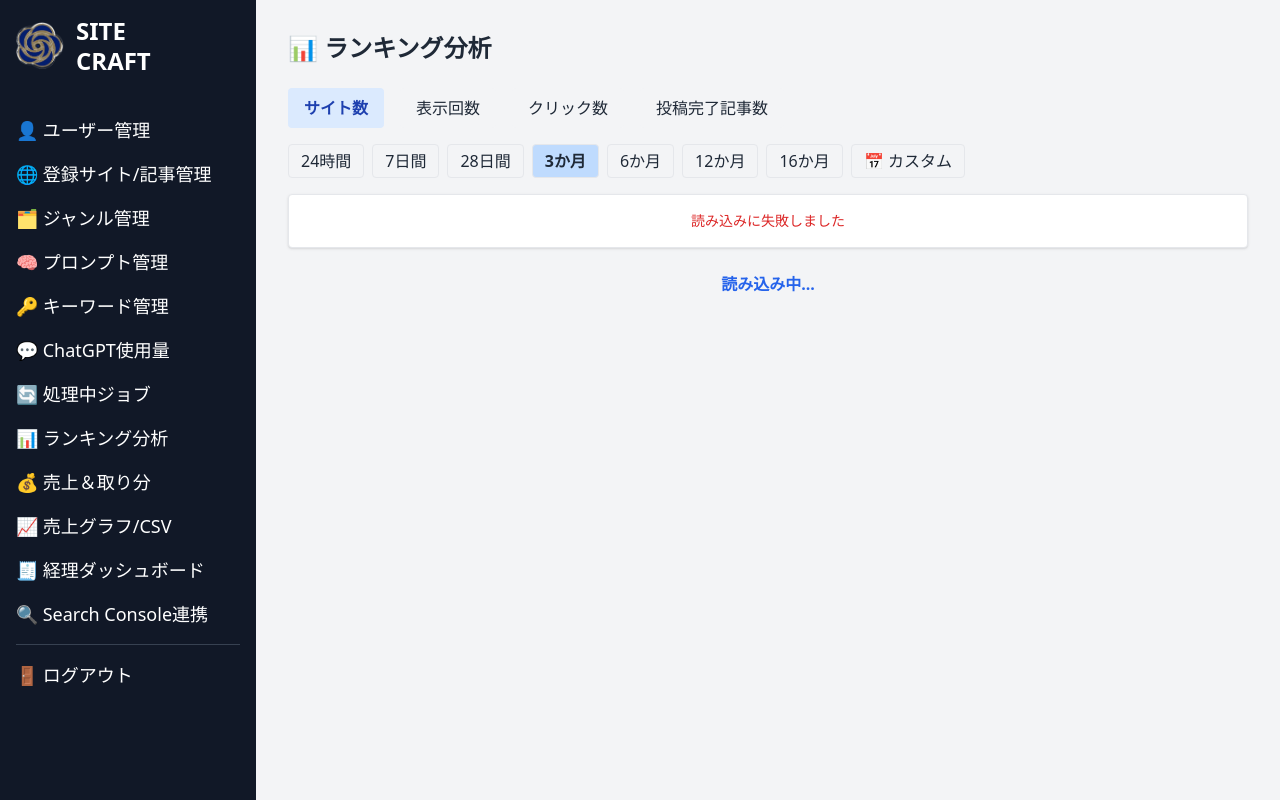
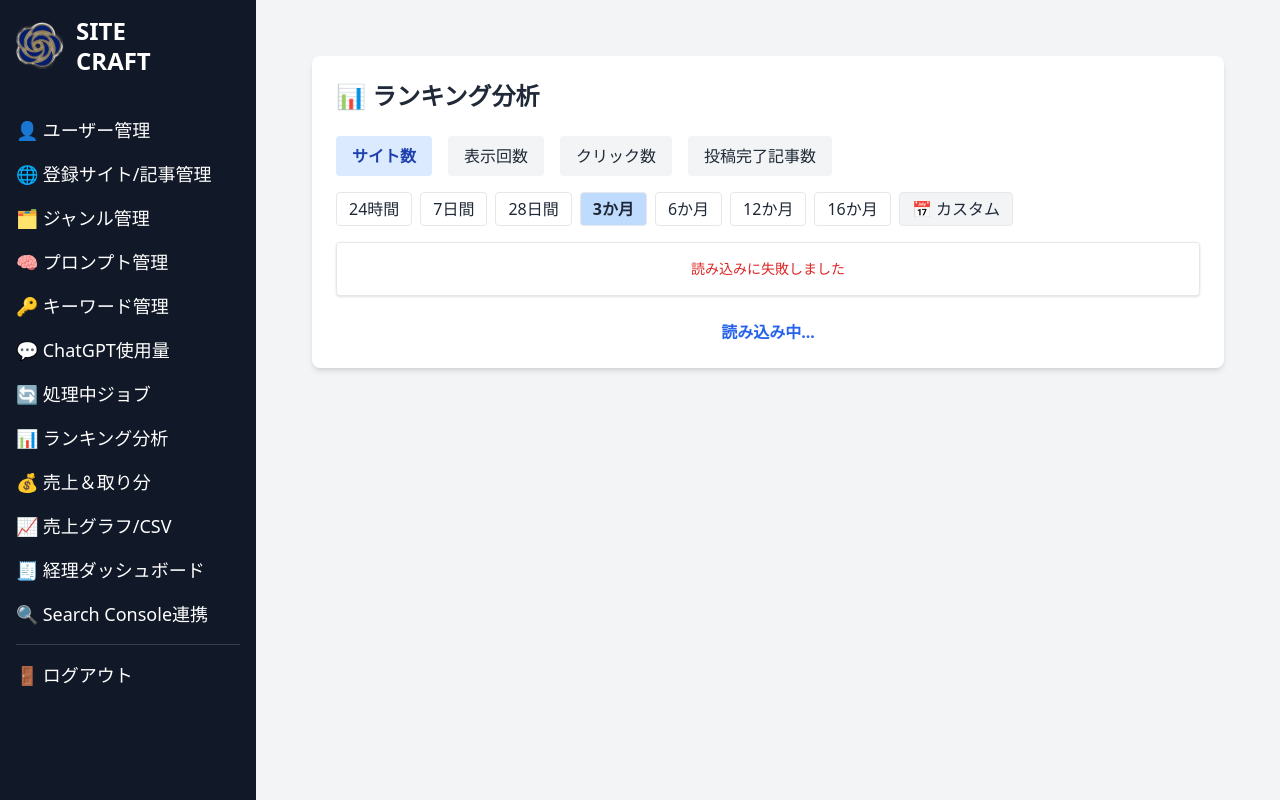
Before and after one commit to ryu-matsu2002/ver12-ai-posting-tool, a Python web app: template app/templates/admin/rankings.html in a window 1280 px wide. Run offline with Jinja, Linux system fonts and the light colour scheme; the template is opened without the code that fills it, so the values that code supplies are empty; some libraries are stand-ins or nearby versions.

Commit message:
本番環境への修正を反映

```diff
--- a/app/templates/admin/rankings.html
+++ b/app/templates/admin/rankings.html
@@ -2,10 +2,13 @@
 {% block title %}ランキング分析 | 管理者ページ{% endblock %}
 
 {% block content %}
+<div class="px-6 py-6">
+  <div class="bg-white shadow-md rounded-lg p-6">
+
     <h1 class="text-2xl font-bold mb-6">📊 ランキング分析</h1>
 
     <!-- ✅ タブ -->
-<div class="flex gap-4 mb-4">
+    <div class="flex gap-4 mb-4 flex-wrap">
       <button class="tab-btn px-4 py-2 rounded bg-blue-100 text-blue-800 font-semibold" data-type="site">サイト数</button>
       <button class="tab-btn px-4 py-2 rounded bg-gray-100 text-gray-800" data-type="impressions">表示回数</button>
       <button class="tab-btn px-4 py-2 rounded bg-gray-100 text-gray-800" data-type="clicks">クリック数</button>
@@ -41,6 +44,9 @@
 
     <!-- ✅ ローディング表示 -->
     <div id="loading" class="text-center mt-6 text-blue-600 font-semibold hidden">読み込み中...</div>
+  </div>
+</div>
+
 
 <script>
 let currentType = "site";
```
Lines whose indentation alone changed are shown as unchanged.
